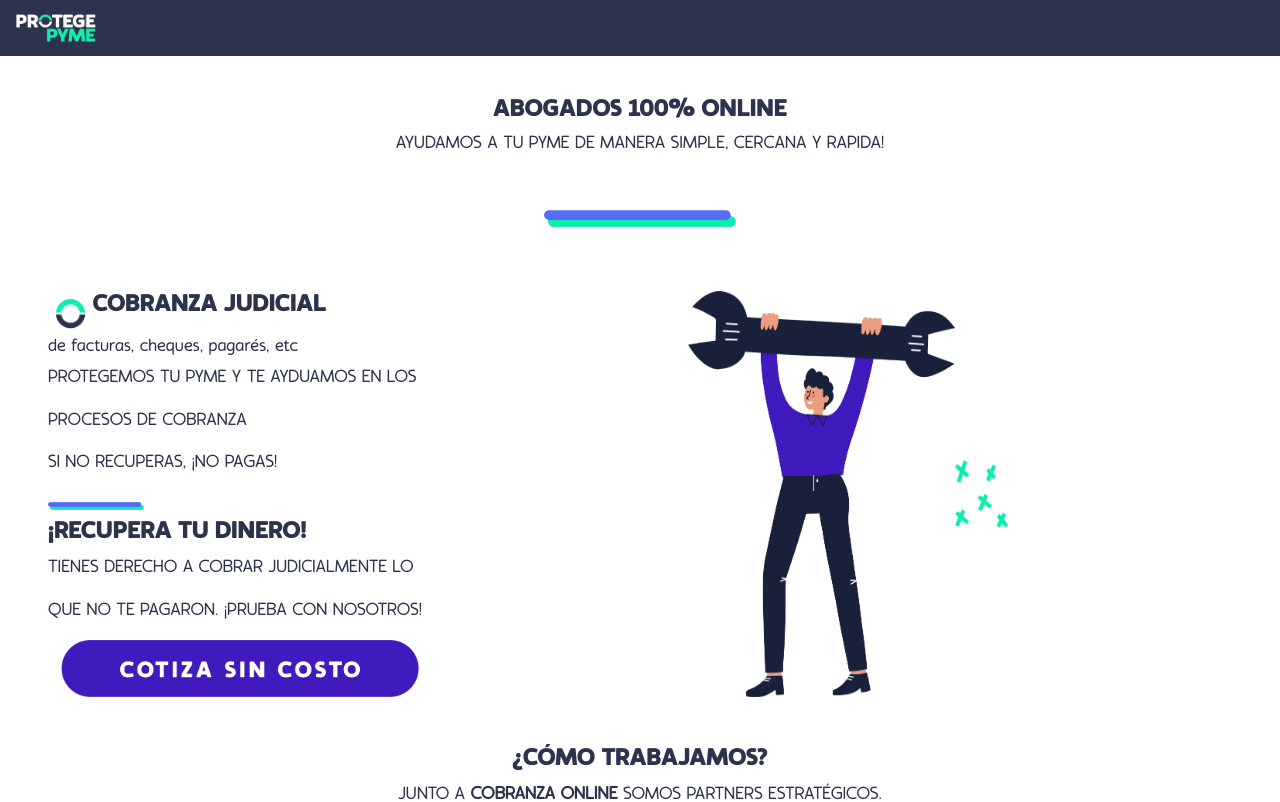
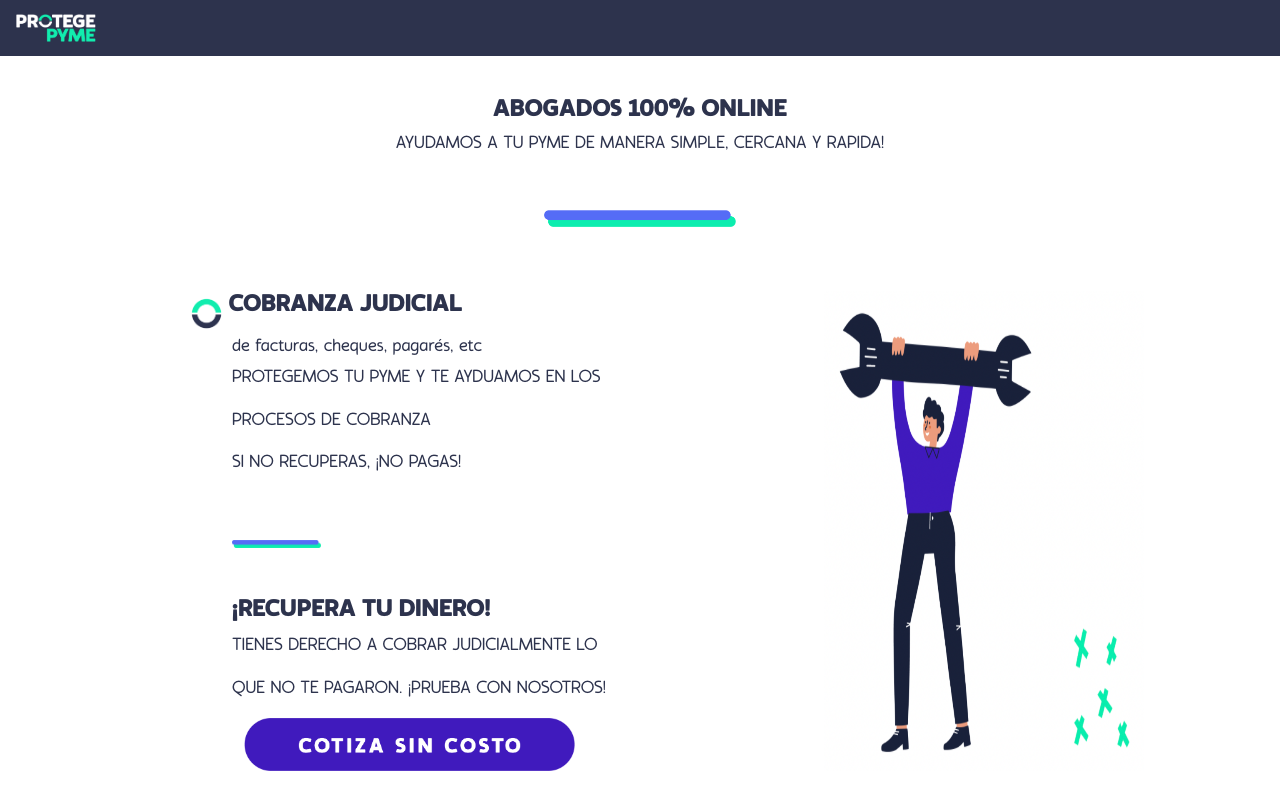
Before and after one commit to jerosantamariai/finalpp, a React (Create React App) app in the folder front/: page / in a window 1280 px wide. Shown: the top 802 px of the page. Built offline with nearby package versions, Linux system fonts and the light colour scheme.

Commit message:
updating inicio

```diff
--- a/front/src/index.css
+++ b/front/src/index.css
@@ -64,13 +64,17 @@ h2, h3, h4, h5, h6, p, nav, td, li {
 }
 
 .personauno {
-  width: 50%;
-  /* height: 70%; */
+  width: 100%;
+  height: 100%;
 }
 
 .cruces {
-  width: 10%;
-  height: auto;
+  width: 20%;
+  height: 20%;
+}
+
+.middle .some {
+  vertical-align: middle;
 }
 
 /* TRABAJAMOS */
--- a/front/src/views/landsection/inicio.jsx
+++ b/front/src/views/landsection/inicio.jsx
@@ -2,8 +2,8 @@ import React from 'react';
 import DoubleLine from '../../img/doubleline.svg';
 import IsoPP from '../../img/isopp.png';
 import Button from '../../img/button.svg';
-import PersonaUno from '../../img/personauno.png';
-import Cruces from '../../img/cruces.svg';
+import PersonaUnoCruces from '../../img/personaunocruces.png';
+// import Cruces from '../../img/cruces.svg';
 
 const Inicio = props => {
     return (
@@ -13,25 +13,26 @@ const Inicio = props => {
                 <h5>AYUDAMOS A TU PYME DE MANERA SIMPLE, CERCANA Y RAPIDA!</h5>
                 <img src={DoubleLine} alt="doubleline" className="doubleline py-5" />
             </div>
-            <div className="middle d-flex no-gutters">
+            <div className="middle d-flex justify-content-center no-gutters">
                 <div className="col-6 ml-5">
                     <div className="some d-flex no-gutters">
                         <img src={IsoPP} alt="isopp" className="isopp" />
                         <h1>COBRANZA JUDICIAL</h1>
                     </div>
+                    <div className="restotexto ml-5">
                         <h5>de facturas, cheques, pagarés, etc</h5>
                         <p>PROTEGEMOS TU PYME Y TE AYDUAMOS EN LOS</p>
                         <p>PROCESOS DE COBRANZA</p>
                         <p>SI NO RECUPERAS, ¡NO PAGAS!</p>
-                <img src={DoubleLine} alt="doubleline" className="doubleline py-2" />
+                        <img src={DoubleLine} alt="doubleline" className="doubleline py-5" />
                         <h1>¡RECUPERA TU DINERO!</h1>
                         <p>TIENES DERECHO A COBRAR JUDICIALMENTE LO</p>
                         <p>QUE NO TE PAGARON. ¡PRUEBA CON NOSOTROS!</p>
                         <img src={Button} alt="button" className="button" />
                     </div>
-                <div className="col-5 d-flex no-gutters">
-                    <img src={PersonaUno} alt="personauno" className="personauno" />
-                    <img src={Cruces} alt="cruces" className="cruces" />
+                </div>
+                <div className="col-3 d-flex align-bottom">
+                    <img src={PersonaUnoCruces} alt="personauno" className="personauno" />
                 </div>
             </div>
         </div>
```
Also changed, not shown: front/src/img/personaunocruces.png (added). Lines whose indentation alone changed are shown as unchanged.
